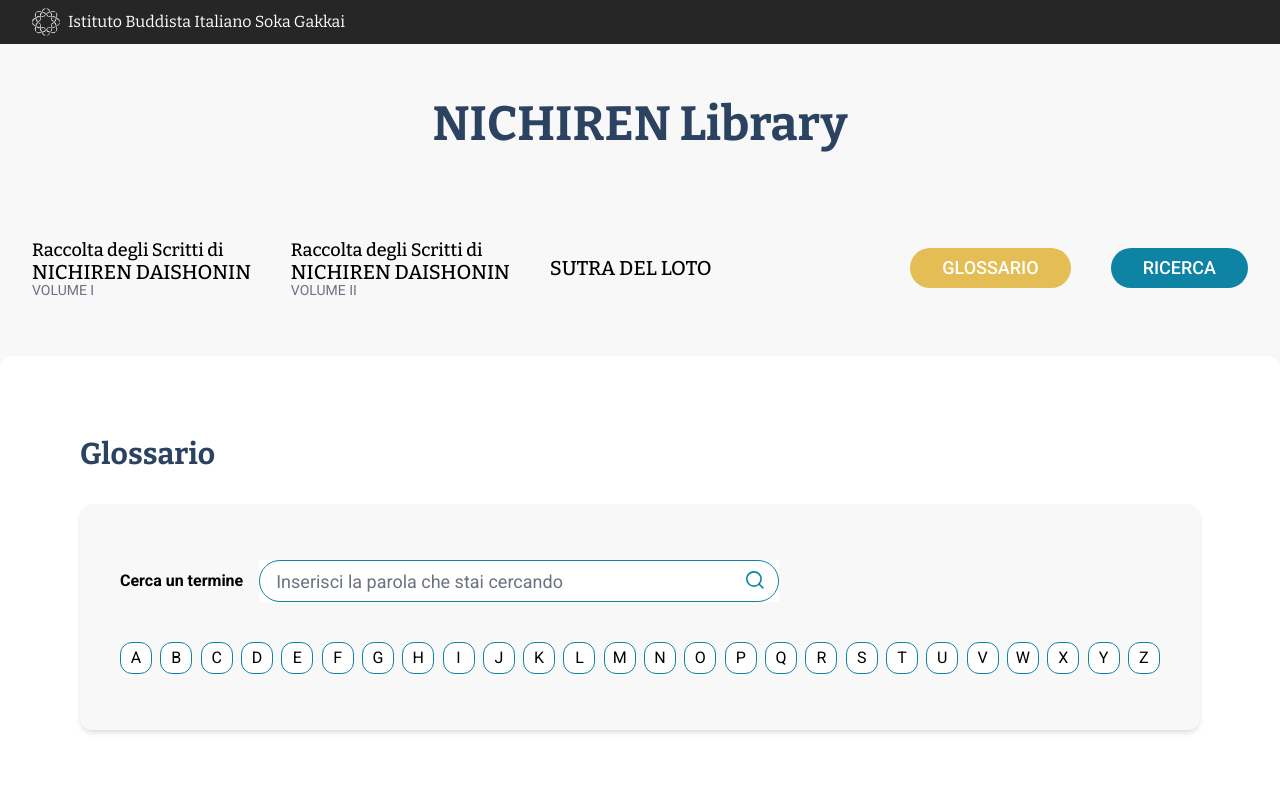
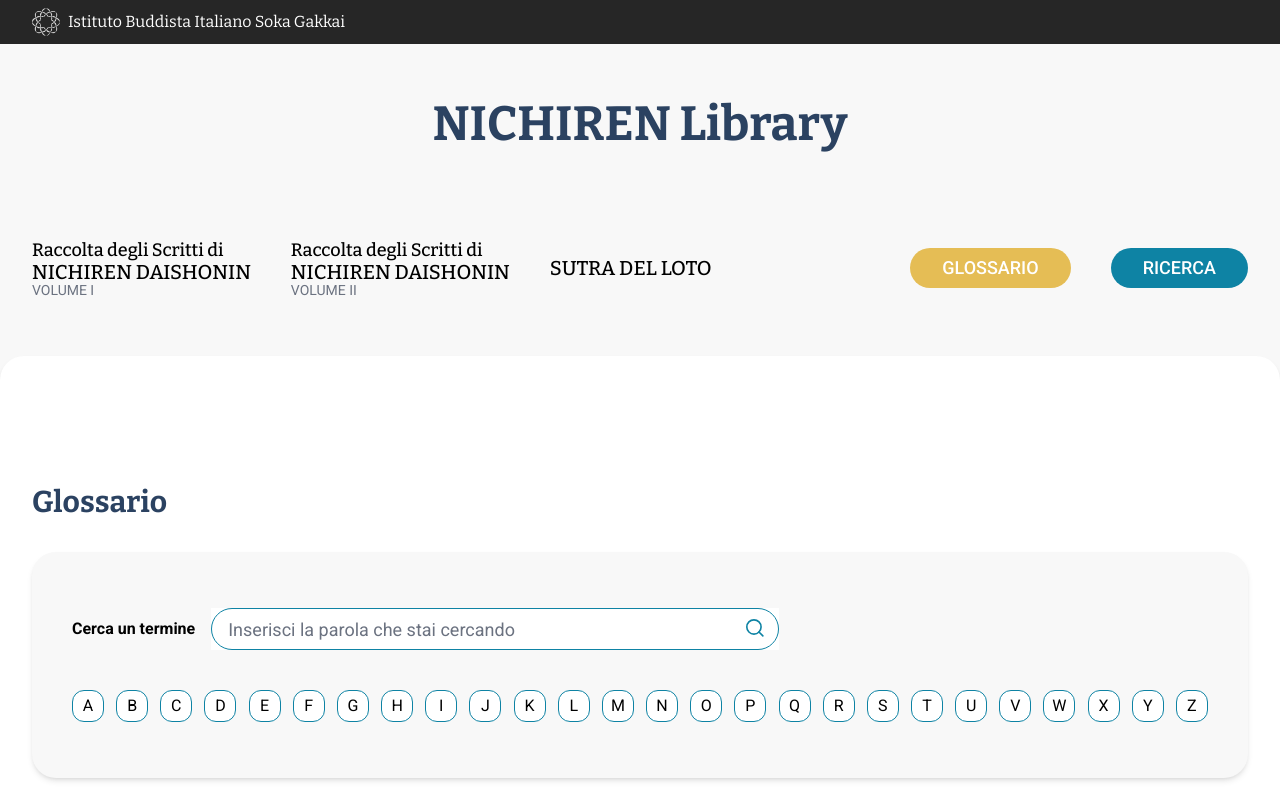
Before and after one commit to upalatucci/biblioteca-nextjs, a Next.js app: page /glossario in a window 1280 px wide. Shown: the top 799 px of the page. Built offline with nearby package versions, Linux system fonts and the light colour scheme.

Commit message:
Fix: glossario css

```diff
--- a/pages/glossario/index.tsx
+++ b/pages/glossario/index.tsx
@@ -38,11 +38,11 @@ export default function Glossario() {
       <HomeNavbar />
       <main>
         <section className="bg-defaultBg" id="glossario-cerca">
-          <div className="bg-white shadow-md rounded-xl p-8 md:p-20 mb-20">
-            <div className="mx-auto md:max-w-6xl">
+          <div className="bg-white shadow-md rounded-3xl py-20 mb-20 lg:py-32 px-8">
+            <div className="mx-auto max-w-[1400px]">
               <h2 className="text-3xl font-bold mb-8">Glossario</h2>
               <form
-                className="bg-defaultBg shadow-md rounded-xl px-10 py-14 flex flex-col flex-wrap font-sans"
+                className="bg-defaultBg shadow-md rounded-3xl px-10 py-14 flex flex-col flex-wrap font-sans"
                 onSubmit={onSubmit}
               >
                 <div className="mb-4 flex items-stretch lg:items-center justify-between flex-wrap flex-col xl:flex-row">
```
